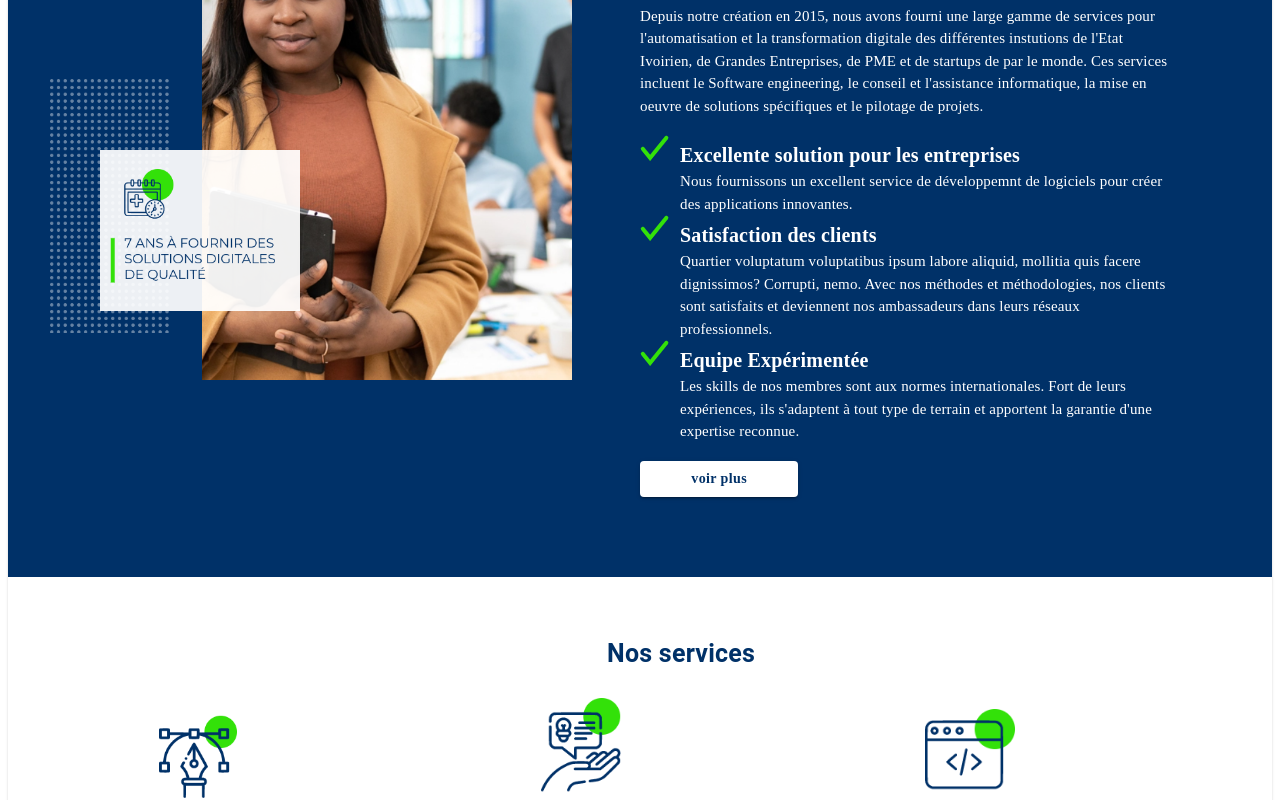
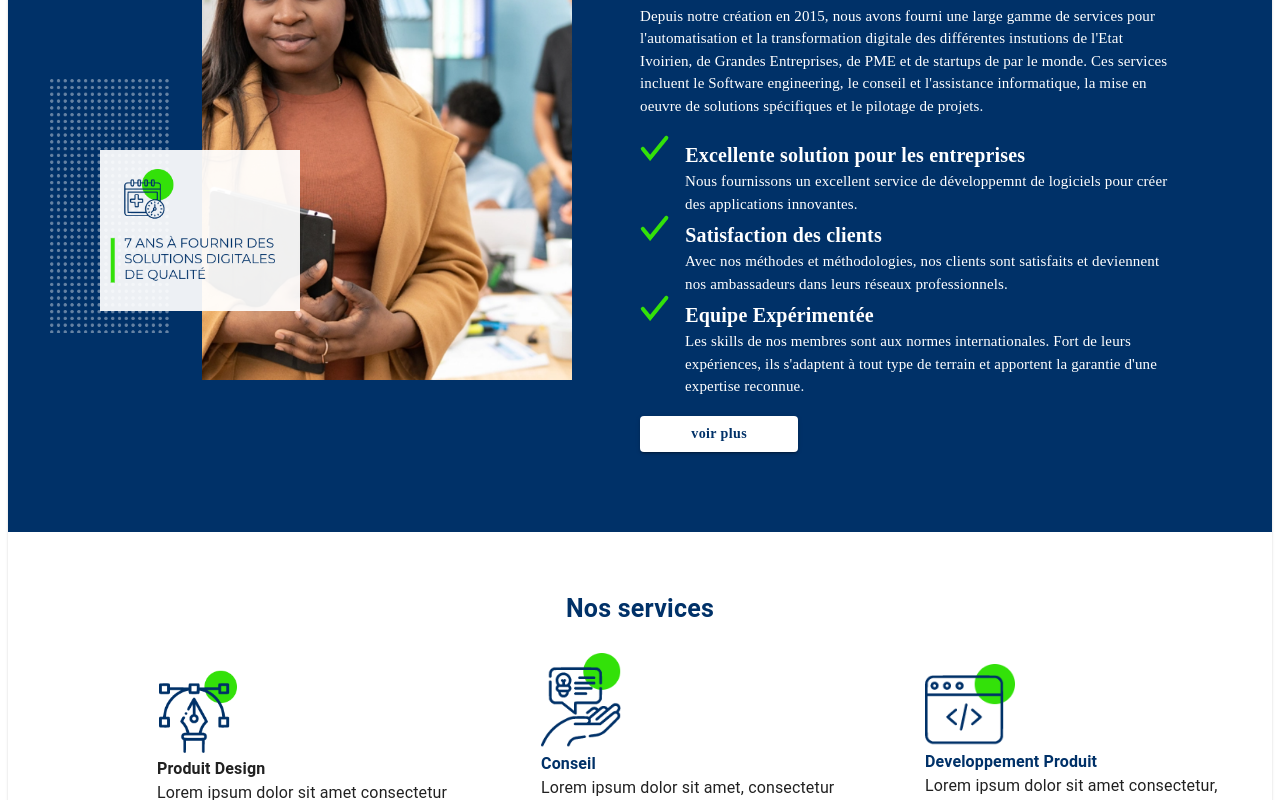
Before and after one commit to AkedieStanislas/frontend, a React (Create React App) app: page / in a window 1280 px wide. Shown: the part 920-1720 px from the top of the page. Built offline with nearby package versions, Linux system fonts and the light colour scheme.

Commit message:
nouveau commit

```diff
--- /dev/null
+++ b/src/Components/APropos.js
@@ -0,0 +1,68 @@
+import React from 'react'
+import { Box, Grid, Container, Typography, Button } from '@mui/material'
+import ImageAPropos from './ImageAPropos'
+import AProposText from './AProposText'
+
+const posts = [
+  {
+    id: 1, title: 'Excellente solution pour les entreprises',
+    content: `Nous fournissons un excellent service de développemnt de logiciels pour créer des applications
+    innovantes.`
+  },
+  {
+    id: 2, title: 'Satisfaction des clients',
+    content: `Avec nos méthodes et méthodologies, nos clients sont satisfaits et deviennent nos ambassadeurs
+    dans leurs réseaux professionnels.`
+  },
+  {
+    id: 3, title: 'Equipe Expérimentée',
+    content: `Les skills de nos membres sont aux normes internationales. Fort de leurs expériences, ils
+    s'adaptent à tout type de terrain et apportent la garantie d'une expertise reconnue.`
+  },
+];
+
+export default function APropos() {
+  return (
+    <div>
+      <Box px={{ xs: 3, sm: 10 }} py={{ xs: 3, sm: 10 }} bgcolor='#003168' color='white' sx={{ marginTop: -5 }} >
+        <Container>
+          <Grid container spacing={0}>
+            <Grid item xs={6}>
+              <ImageAPropos />
+            </Grid>
+            <Grid item xs={6}>
+              <Box>
+                <Typography sx={{
+                  fontSize: '25px', fontFamily: 'Orelega One',
+                  lineSpacing: '24px', textTransform: 'titlecase', fontWeight: 'bold', marginTop: '-8px'
+                }}>A propos de nous</Typography><br />
+                <Typography marginLeft='auto' sx={{
+                  fontSize: '15px',
+                  fontFamily: 'Orelega One', textTransform: 'titlecase', lineSpacing: '10000px'
+                }}>AKIL Technologies est une société de services en ingénierie<br />informatique (SS2I) dont le siège social est situé à Abidjan et<br />qui possède des bureaux affiliés à Paris et à Washington DC.<br /><br />
+                  Depuis notre création en 2015, nous avons fourni une large gamme de services pour <br />l'automatisation et la transformation
+                  digitale des différentes instutions de l'Etat <br />Ivoirien, de
+                  Grandes Entreprises, de PME et de startups de par le monde.
+                  Ces services incluent le Software engineering, le conseil et
+                  l'assistance informatique, la mise en oeuvre de solutions
+                  spécifiques et le pilotage de projets.
+                </Typography> <br />
+                <AProposText posts={posts} />
+              </Box>
+              <br />
+              <Box>
+                <Button variant="contained" sx={
+                  {
+                    backgroundColor: "white", color: "#003168",
+                    fontFamily: 'orelega-one', textTransform: 'lowercase', fontWeight: 'bold',
+                    width: '30%', "&:hover": { backgroundColor: "white" }
+                  }
+                }>Voir Plus</Button>
+              </Box>
+            </Grid>
+          </Grid>
+        </Container>
+      </Box>
+    </div>
+  )
+}
--- /dev/null
+++ b/src/Components/AProposText.js
@@ -0,0 +1,20 @@
+import React from 'react'
+import { Typography, Box } from '@mui/material'
+import Tracé from '../Images/Trace14396.png'
+
+export default function AProposText(props) {
+  const content = props.posts.map((post) =>
+    <div key={post.id}>
+      <Typography sx={{
+        fontSize: '20px', fontFamily: 'Orelega One',
+        textTransform: 'titlecase', fontWeight: 'bold'
+      }}> <Box component='img' src={Tracé} sx={{ marginRight: "10px" }} /> {post.title}</Typography>
+      <Typography sx={{ marginLeft: '45px', fontFamily: 'orelega-one', textTransform: 'titlecase', fontSize: '15px' }}>{post.content}</Typography>
+    </div>
+  );
+  return (
+    <div>
+      {content}
+    </div>
+  );
+}
--- a/src/Components/About.js
+++ /dev/null
@@ -1,74 +0,0 @@
-import React from 'react'
-import { Box, Grid, Container, Typography, Button } from '@mui/material'
-import Tracé from '../Images/Tracé_14396.png'
-import ImageAbout from './ImageAbout'
-
-
-export default function About() {
-  return (
-    <div>
-      <Box px={{ xs: 3, sm: 10 }} py={{ xs: 3, sm: 10 }} bgcolor='#003168' color='white' sx={{ marginTop: -5 }} >
-        <Container>
-          <Grid container spacing={0}>
-            <Grid item xs={6}>
-              <ImageAbout />
-            </Grid>
-            <Grid item xs={6}>
-              <Box>
-                <Typography sx={{
-                  fontSize: '25px', fontFamily: 'Orelega One',
-                  lineSpacing: '24px', textTransform: 'titlecase', fontWeight: 'bold', marginTop: '-8px'
-                }}>A propos de nous</Typography><br />
-                <Typography marginLeft='auto' sx={{
-                  fontSize: '15px',
-                  fontFamily: 'Orelega One', textTransform: 'titlecase', lineSpacing: '10000px'
-                }}>AKIL Technologies est une société de services en ingénierie<br />informatique (SS2I) dont le siège social est situé à Abidjan et<br />qui possède des bureaux affiliés à Paris et à Washington DC.<br /><br />
-                  Depuis notre création en 2015, nous avons fourni une large gamme de services pour <br />l'automatisation et la transformation
-                  digitale des différentes instutions de l'Etat <br />Ivoirien, de
-                  Grandes Entreprises, de PME et de startups de par le monde.
-                  Ces services incluent le Software engineering, le conseil et
-                  l'assistance informatique, la mise en oeuvre de solutions
-                  spécifiques et le pilotage de projets.
-                </Typography> <br />
-                <Typography sx={{
-                  fontSize: '20px', fontFamily: 'Orelega One',
-                  lineSpacing: '24px', textTransform: 'titlecase', fontWeight: 'bold'
-                }}>
-                  <Box component='img' src={Tracé} sx={{ marginRight: "10px" }} />Excellente solution pour les entreprises</Typography>
-                <Typography sx={{ marginLeft: "40px", fontFamily: 'orelega-one', textTransform: 'titlecase', fontSize: '15px' }}>Nous fournissons un excellent service de développemnt
-                  de logiciels pour créer des applications innovantes.</Typography>
-                <Typography sx={{
-                  fontSize: '20px', fontFamily: 'Montserrat', lineSpacing: '24px',
-                  textTransform: 'titlecase', fontWeight: 'bold',
-                }}><Box component='img' src={Tracé} sx={{ marginRight: "10px" }} />Satisfaction des clients</Typography>
-                <Typography sx={{ marginLeft: "40px", fontSize: '15px', fontFamily: 'orelega-one', textTransform: 'titlecase' }}>Quartier voluptatum voluptatibus ipsum labore aliquid, mollitia quis facere dignissimos? Corrupti, nemo.
-                  Avec nos méthodes et méthodologies, nos clients sont
-                  satisfaits et deviennent nos ambassadeurs dans leurs
-                  réseaux professionnels.</Typography>
-                <Typography sx={{
-                  marginRight: "100px", fontSize: '20px', fontFamily: 'Montserrat',
-                  lineSpacing: '24px', textTransform: 'titlecase', fontWeight: 'bold'
-                }}>
-                  <Box component='img' src={Tracé} sx={{ marginRight: "10px" }} />Equipe Expérimentée</Typography>
-                <Typography sx={{ marginLeft: "40px", fontSize: '15px', fontFamily: 'orelega-one', padding: 'auto', textTransform: 'titlecase' }}>Les skills de nos membres sont aux normes
-                  internationales. Fort de leurs expériences, ils s'adaptent à
-                  tout type de terrain et apportent la garantie d'une
-                  expertise reconnue.</Typography>
-              </Box>
-              <br />
-              <Box>
-                <Button variant="contained" sx={
-                  {
-                    backgroundColor: "white", color: "#003168",
-                    fontFamily: 'orelega-one', textTransform: 'lowercase', fontWeight: 'bold',
-                    width: '30%', "&:hover": { backgroundColor: "white" }
-                  }
-                }>Voir Plus</Button>
-              </Box>
-            </Grid>
-          </Grid>
-        </Container>
-      </Box>
-    </div>
-  )
-}
--- a/src/Components/Footer.js
+++ b/src/Components/Footer.js
@@ -34,7 +34,7 @@ export default function Footer() {
                     </Grid> <br />
                     <Grid item xs={3}>
                         <Box sx={{ fontWeight: 'bold', fontSize: '20px', marginRight:'10px' , marginTop: '20px' }} >Contacts <br /> <br />
-                        {textContact.map((con)=> { return <FooterText key={con} text={con}/>})}
+                        {textContact.map((nom)=> { return <FooterText key={nom} text={nom}/>})}
                         </Box>
                     </Grid>
                 </Grid>
--- a/src/Components/FooterText.js
+++ b/src/Components/FooterText.js
@@ -3,12 +3,10 @@ import { Typography } from '@mui/material'
 
 export default function FooterText(props) {
   return (
-    <div>
     <Typography sx={{
         fontSize: '12px',
         fontFamily: 'Orelega One', marginBottom: '13px'
     }} >{props.text}
     </Typography>
-  </div>
   )
 }
--- a/src/Components/HeaderContent.js
+++ b/src/Components/HeaderContent.js
@@ -3,8 +3,8 @@ import {
     Typography
 } from '@mui/material'
 import React from 'react'
-import About from './About'
 import Actualités from './Actualités'
+import APropos from './APropos'
 import Footer from './Footer'
 import Header from './Header'
 import NoServices from './NoServices'
@@ -42,7 +42,7 @@ export default function HeaderContent() {
                 </Grid>
             </Grid>
             <Grid>
-                <About />
+                <APropos />
             </Grid>
             <Grid>
                 <NoServices />
--- a/src/Components/ImageAbout.js
+++ b/src/Components/ImageAPropos.js
@@ -4,7 +4,7 @@ import Akilgirl from '../Images/AKILgirl.png'
 import Groupe from '../Images/Groupe_14605.png'
 import Grille2 from '../Images/Grille_de_répétition_3.png'
 
-export default function ImageAbout() {
+export default function ImageAPropos() {
   return (
     <div><Box component='img' src={Akilgirl} sx={{
         width: '70%', height: 'auto', marginLeft: '90px',
--- a/src/Components/NoServices.js
+++ b/src/Components/NoServices.js
@@ -10,18 +10,21 @@ import AdaptationSI from '../Images/Adaption_du_SI.png'
 import Employee from '../Images/Employee.png'
 import Rectangle19 from '../Images/Rectangle_1913.png'
 
+
+
 export default function NoServices() {
     return (
         <Card sx={{ boxShadow: 'none', marginBottom: '45px' }}>
             <Grid>
                 <Typography sx={{
-                    marginLeft: '599px', marginTop: '58px', fontSize: '25px',
+                    display: 'flex', justifyContent: 'center',
+                    marginTop: '58px', fontSize: '25px',
                     fontWeight: 'bold', color: '#003168'
                 }}>Nos services</Typography>
             </Grid>
             <Container sx={{ left: '200px', top: '390px', paddingLeft: "950px", marginTop: '25px', marginLeft: '125px' }}>
                 <Grid container>
-                    <Grid item xs={4} sx={{ "&:hover": { color: "white", backgroundColor: '#003168' } }}>
+                    <Grid xs={4} sx={{ "&:hover": { color: "white", backgroundColor: '#003168' } }}>
                         <Box component='img' src={productdesign} sx={{ width: '80px', marginTop: '15px', backgroundColor: 'white' }} />
                         <Typography sx={{ fontWeight: 'bold' }}>Produit Design</Typography>
                         <Typography sx={{ marginRight: '55px', }}>Lorem ipsum dolor sit amet consectetur adipisicing elit.
@@ -30,7 +33,7 @@ export default function NoServices() {
                             Minima quis at iure ratione eaque.</Typography><br />
                         <Link underline='none' fontSize="18px" fontWeight="bold" color='#003168' sx={{ "&:hover": { color: 'white', backgroundColor: '#003168' } }}>En savoir plus</Link>
                     </Grid>
-                    <Grid item xs={4} >
+                    <Grid xs={4} >
                         <Box component='img' src={conseil} sx={{ width: '80px' }} />
                         <Typography sx={{ fontWeight: 'bold', color: '#003168' }}>Conseil</Typography>
                         <Typography sx={{ marginRight: '55px' }}>Lorem ipsum dolor sit amet, consectetur adipisicing elit.
@@ -38,7 +41,7 @@ export default function NoServices() {
                             velit maiores incidunt enim. Aliquid dolor nihil similique fugiat! Nemo, laudantium doloribus!</Typography><br />
                         <Link underline='none' fontSize="18px" color="#003168" fontWeight="bold">En savoir plus<ArrowRightAltIcon /></Link>
                     </Grid>
-                    <Grid item xs={4}>
+                    <Grid xs={4}>
                         <Box component='img' src={developmentProduit} sx={{ width: '90px', marginTop: '11px' }} />
                         <Typography sx={{ fontWeight: 'bold', color: '#003168' }}>Developpement Produit</Typography>
                         <Typography sx={{ marginRight: '55px' }}>Lorem ipsum dolor sit amet consectetur, adipisicing elit.
@@ -47,7 +50,7 @@ export default function NoServices() {
                             necessitatibus accusamus quae ullam?</Typography> <br />
                         <Link underline='none' fontSize="18px" color="#003168" fontWeight="bold">En savoir plus<ArrowRightAltIcon /></Link>
                     </Grid>
-                    <Grid item xs={4} >
+                    <Grid xs={4} >
                         <Box component='img' src={AdaptationSI} sx={{ width: '80px', marginTop: '25px' }} />
                         <Typography sx={{ fontWeight: 'bold', color: '#003168' }}>Adapatation Continue du SI</Typography>
                         <Typography sx={{ marginRight: '55px' }}>Lorem ipsum dolor sit amet consectetur adipisicing elit. Quos nisi suscipit laborum,
@@ -55,7 +58,7 @@ export default function NoServices() {
                             minus consequuntur doloremque! Id, consequatur consequuntur! Debitis, in!</Typography><br />
                         <Link underline='none' fontSize="18px" color="#003168" fontWeight="bold">En savoir plus<ArrowRightAltIcon /></Link>
                     </Grid>
-                    <Grid item xs={4} >
+                    <Grid xs={4} >
                         <Box component='img' src={DataScience} alt="" sx={{ width: '80px', marginTop: '25px' }} />
                         <Typography sx={{ fontWeight: 'bold', color: '#003168' }}>Data Science</Typography>
                         <Typography sx={{ marginRight: '55px' }}>Lorem ipsum dolor sit amet consectetur adipisicing elit. Quos nisi suscipit laborum,
@@ -63,7 +66,7 @@ export default function NoServices() {
                             minus consequuntur doloremque! Id, consequatur consequuntur! Debitis, in!</Typography><br />
                         <Link underline='none' fontSize="18px" color="#003168" fontWeight="bold">En savoir plus<ArrowRightAltIcon/></Link>
                     </Grid>
-                    <Grid item xs={4} >
+                    <Grid xs={4} >
                         <Box component='img' src={Employee} sx={{ width: '210px', height: '260px', marginTop: '25px', marginLeft: '25px' }} />
                         <Box component='img' src={Rectangle19} sx={{ width: '220px', height: '260px', marginTop: '-211px', marginBottom: '290px', marginLeft: '67px', transform: 'translate(-20%, -20%)', }} />
                         <Typography sx={{
--- a/src/Components/ProcessusDeTravail.js
+++ b/src/Components/ProcessusDeTravail.js
@@ -11,7 +11,7 @@ export default function ProcessusDeTravail() {
         <div><Box px={{ xs: 3, sm: 3 }} py={{ xs: 3, sm: 3 }} sx={{ backgroundColor: '#f3f3f3', marginTop: '-315px' }}>
             <Grid container>
                 <Typography sx={{
-                    marginLeft: '450px', marginTop: '20px',
+                    marginTop: '20px', display: 'flex', justifyContent: 'center',
                     fontWeight: 'bold', color: '#003168', fontSize: '25px'
                 }}>Processus de Travail</Typography>
             </Grid>
@@ -35,7 +35,7 @@ export default function ProcessusDeTravail() {
                     <Box component='img' src={Work} sx={{ width: '80px', marginLeft: '75px' }} />
                     <Box borderBottom={1} sx={{ marginTop: '88px', marginRight: '55px' }}></Box>
                     <Link href='#'><ArrowCircleRightOutlinedIcon sx={{marginTop: '-105px', marginBottom: '1px', width: '550px', color: '#003168',}} /></Link>
-                    <Typography sx={{ fontWeight: 'bold', fontSize: '20px', marginTop: '58px', color: '#001833' }}>Développement Agile <br /> par la methode <br /> SCRUM</Typography> <br />
+                    <Typography sx={{ fontWeight: 'bold', fontSize: '20px', marginTop: '58px', color: '#001833', textAlign: "start" }}>Développement Agile <br /> par la methode <br /> SCRUM</Typography> <br />
                     <Typography sx={{ marginRight: '55px', fontSize: '12px', fontFamily: 'Orelega One' }}>Lorem ipsum dolor sit amet consectetur, adipisicing elit.
                         Ipsa veritatis soluta, nulla molestias provident distinctio nisi modi
                         rerum cum est voluptate dignissimos eveniet reprehenderit nostrum alias
--- a/src/Components/Temoignage.js
+++ b/src/Components/Temoignage.js
@@ -1,6 +1,6 @@
 import React from 'react'
 import { Box, Typography, Grid, Container } from '@mui/material'
-import Tracé from '../Images/Tracé_14396.png'
+import Tracé from '../Images/Trace14396.png'
 import Akileur from '../Images/Akileur.png'
 
 export default function Temoignage() {
@@ -14,13 +14,13 @@ export default function Temoignage() {
                     }}>Ils nous ont fait confiance</Typography>
                 </Grid>
                 <Grid container sx={{ marginLeft: '95px', marginTop: '35px' }}>
-                    <Grid xs={6}>
+                    <Grid item xs={6}>
                         <Typography sx={{ fontFamily: 'Orelega One' }}>
                             <Box component='img' src={Tracé} sx={{ marginRight: "10px" }} />Lorem ipsum dolor sit amet, consectetur adipisicing elit.
                             <Typography sx={{ marginLeft: '38px', fontFamily: 'Orelega One' }}> Dicta e55555x a, deserunt maxime vel expedita ab, at voluptatibus.</Typography></Typography>
                         <Box component='img' src={Akileur} sx={{ width: '45px', height: '45px', borderRadius: '60% 60% 60% 60%', marginLeft: '25px', marginTop: '15px' }} />
                     </Grid>
-                    <Grid xs={4}>
+                    <Grid item xs={4}>
                         <Typography sx={{
                             fontFamily: 'Orelega One'
                         }}>
```
Also changed, not shown: src/Components/Gridtext.js (deleted, +0 -13 lines), src/Images/Trace14396.png (renamed from src/Images/Tracé_14396.png).
